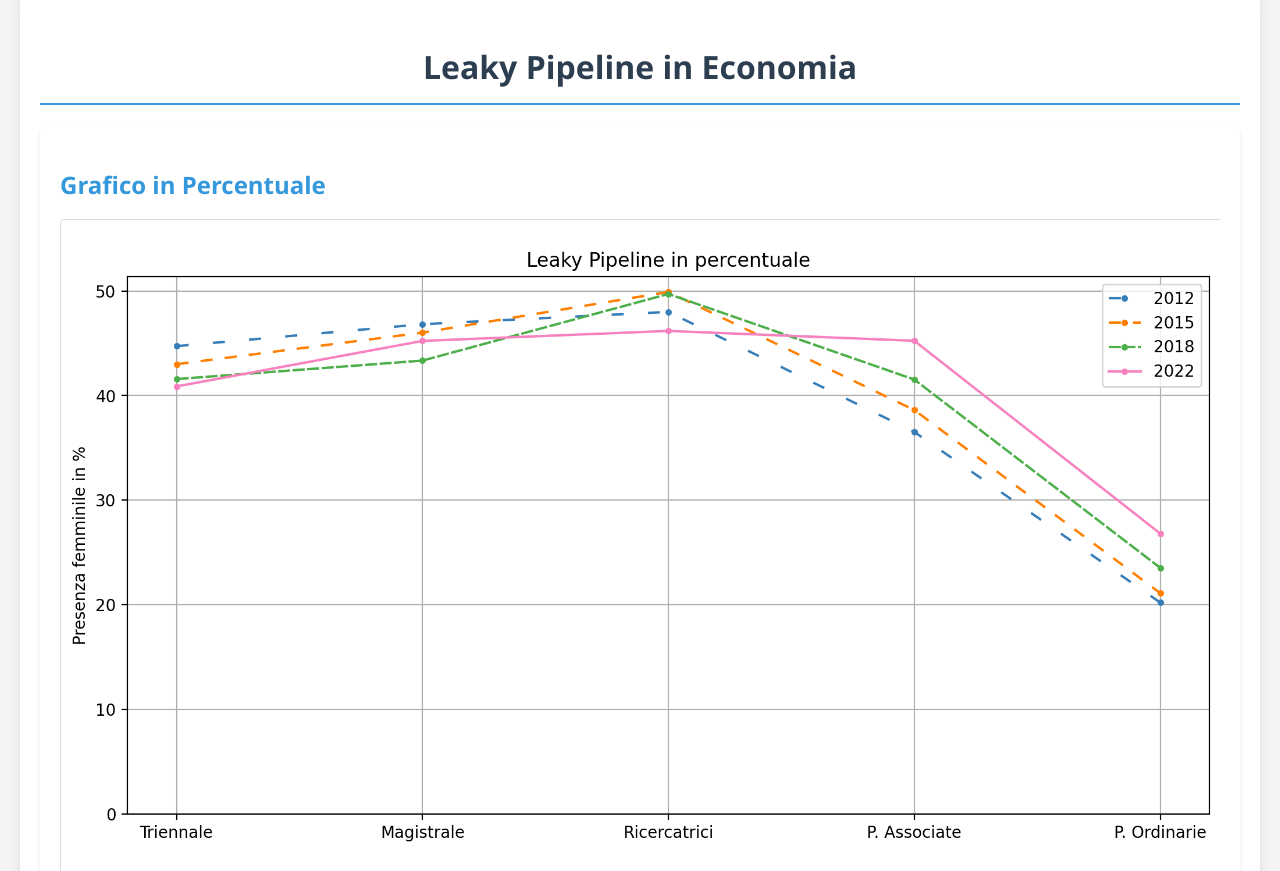
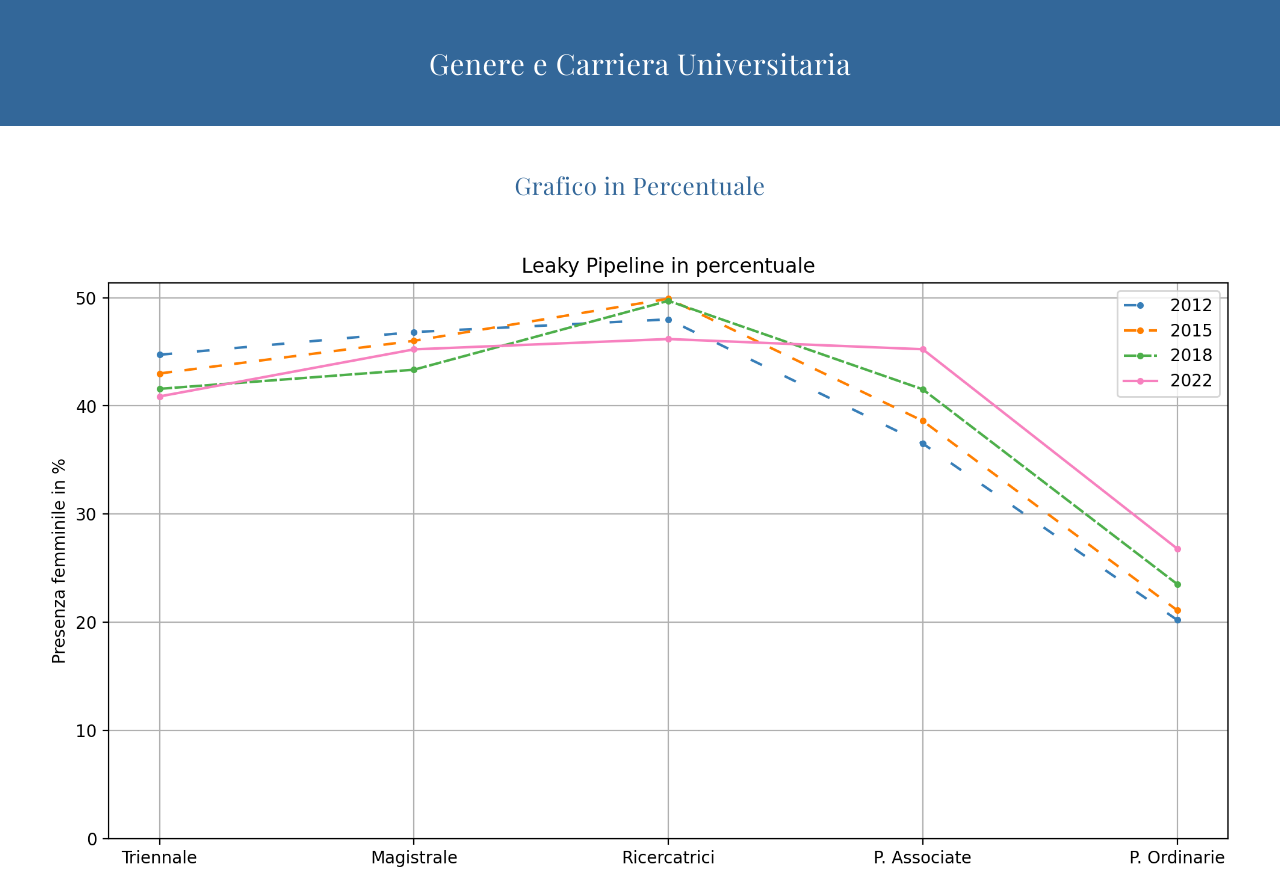
Before and after one commit to codicigluoni/Gender-Econ-Pipeline, a plain HTML site: page index.html in a window 1280 px wide. Shown: the top 871 px of the page. Drawn offline with nearby package versions, Linux system fonts and the light colour scheme; no server answers.

Commit message:
Update index.html

```diff
--- a/index.html
+++ b/index.html
@@ -3,47 +3,50 @@
 <head>
     <meta charset="UTF-8">
     <meta name="viewport" content="width=device-width, initial-scale=1.0">
-    <title>Leaky Pipeline in Economia</title>
+    <title>Genere e Carriera Universitaria</title>
+    <link href="https://fonts.googleapis.com/css2?family=Playfair+Display:wght@400;500&display=swap" rel="stylesheet">
     <style>
         body {
-            font-family: 'Segoe UI', Tahoma, Geneva, Verdana, sans-serif;
+            font-family: 'Playfair Display', Georgia, serif;
             line-height: 1.6;
             color: #333;
-            background-color: #f4f4f4;
             margin: 0;
             padding: 0;
+        }
+        .header {
+            background-color: #336799;
+            padding: 40px 0;
+            margin-bottom: 40px;
+        }
+        h1 {
+            color: white;
+            text-align: center;
+            font-weight: 400;
+            font-size: 1.8em;
+            margin: 0;
+            letter-spacing: 0.5px;
         }
         .container {
             width: 95%;
             max-width: 1200px;
             margin: 0 auto;
-            padding: 20px;
-            background-color: #fff;
-            box-shadow: 0 0 10px rgba(0,0,0,0.1);
+            padding: 0 20px;
         }
-        h1 {
-            color: #2c3e50;
+        .graph-section {
+            margin-bottom: 60px;
+        }
+        .graph-section h2 {
+            color: #336799;
             text-align: center;
-            padding-bottom: 10px;
-            border-bottom: 2px solid #3498db;
-            font-size: 2em;
-        }
-        .graph-container {
-            margin-bottom: 40px;
-            background-color: #fff;
-            border-radius: 8px;
-            padding: 20px;
-            box-shadow: 0 2px 4px rgba(0,0,0,0.1);
-        }
-        .graph-container h2 {
-            color: #3498db;
-            margin-bottom: 15px;
+            font-weight: 400;
             font-size: 1.5em;
+            margin-bottom: 20px;
+            letter-spacing: 0.5px;
         }
         .graph-wrapper {
             position: relative;
             width: 100%;
-            padding-bottom: 56.25%; /* 16:9 Aspect Ratio */
+            padding-bottom: 56.25%;
             overflow: hidden;
         }
         .graph-wrapper img {
@@ -53,24 +56,26 @@
             width: 100%;
             height: 100%;
             object-fit: contain;
-            border: 1px solid #ddd;
-            border-radius: 4px;
         }
         .update-info {
             text-align: center;
             font-style: italic;
             color: #7f8c8d;
-            margin-top: 20px;
+            margin-top: 40px;
             padding: 10px;
-            background-color: #ecf0f1;
-            border-radius: 4px;
             font-size: 0.9em;
         }
+        .update-info p {
+            margin: 5px 0;
+        }
         @media screen and (max-width: 600px) {
+            .header {
+                padding: 30px 0;
+            }
             h1 {
                 font-size: 1.5em;
             }
-            .graph-container h2 {
+            .graph-section h2 {
                 font-size: 1.2em;
             }
             .update-info {
@@ -80,27 +85,28 @@
     </style>
 </head>
 <body>
+    <div class="header">
+        <h1>Genere e Carriera Universitaria</h1>
+    </div>
     <div class="container">
-        <h1>Leaky Pipeline in Economia</h1>
-
-        <div class="graph-container">
+        <div class="graph-section">
             <h2>Grafico in Percentuale</h2>
             <div class="graph-wrapper">
                 <img src="graph.png" alt="Grafico Leaky Pipeline in percentuale">
             </div>
         </div>
 
-        <div class="graph-container">
+        <div class="graph-section">
             <h2>Grafico in Valore Assoluto</h2>
             <div class="graph-wrapper">
                 <img src="graph_abs.png" alt="Grafico Leaky Pipeline in valore assoluto">
             </div>
         </div>
 
-        <p class="update-info">
-            Questi grafici vengono aggiornati automaticamente il primo giorno di ogni mese.
-            Ultimo aggiornamento: <span id="lastUpdate">caricamento...</span>
-        </p>
+        <div class="update-info">
+            <p>Questi grafici vengono aggiornati automaticamente il primo giorno di ogni mese.</p>
+            <p>Ultimo aggiornamento: <span id="lastUpdate">caricamento...</span></p>
+        </div>
     </div>
 
     <script>
```
